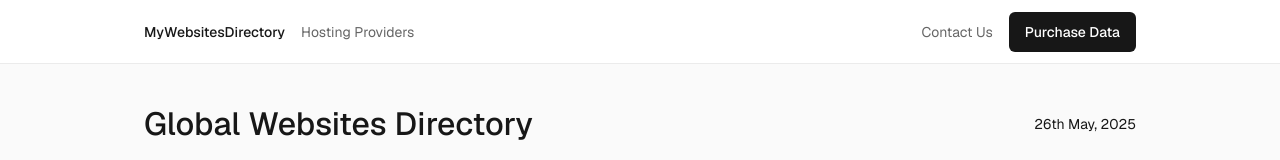
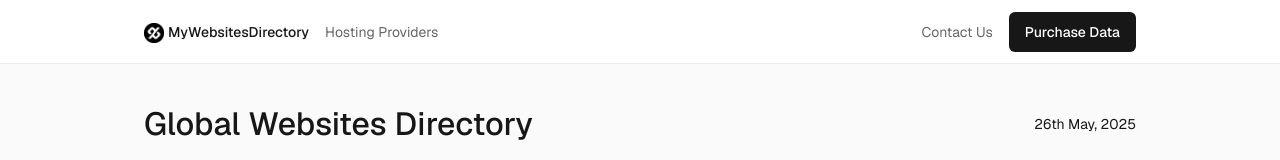
Before and after one commit to usmanlari2000/my-websites-directory, a Next.js app: page / in a window 1280 px wide. Shown: the top 160 px of the page. Built offline with nearby package versions, Linux system fonts and the light colour scheme; no server answers; the database is empty.

Commit message:
new commit

```diff
--- a/src/components/header.js
+++ b/src/components/header.js
@@ -4,6 +4,7 @@ import { usePathname } from "next/navigation";
 import { useContext } from "react";
 import { Context } from "@/app/context";
 import Link from "next/link";
+import Image from "next/image";
 
 export default function Header() {
   const pathname = usePathname();
@@ -21,11 +22,18 @@ export default function Header() {
         <div className="flex h-16 items-center justify-between">
           <div className="flex items-center gap-x-4">
             <Link
-              className="flex font-medium h-10 items-center text-[#171717]"
+              className="flex gap-x-1 font-medium h-10 items-center text-[#171717]"
               href="/"
               onClick={() => setMenuOpen(false)}
             >
-              MyWebsitesDirectory
+              <Image
+                className="h-5 w-5 relative top-px"
+                src="/logo.png"
+                alt="logo"
+                width={682}
+                height={682}
+              />
+              <span>MyWebsitesDirectory</span>
             </Link>
             <Link
               className={`duration-200 h-10 hidden items-center lg:flex transition-colors ${
```
Also changed, not shown: public/logo.png (added).
